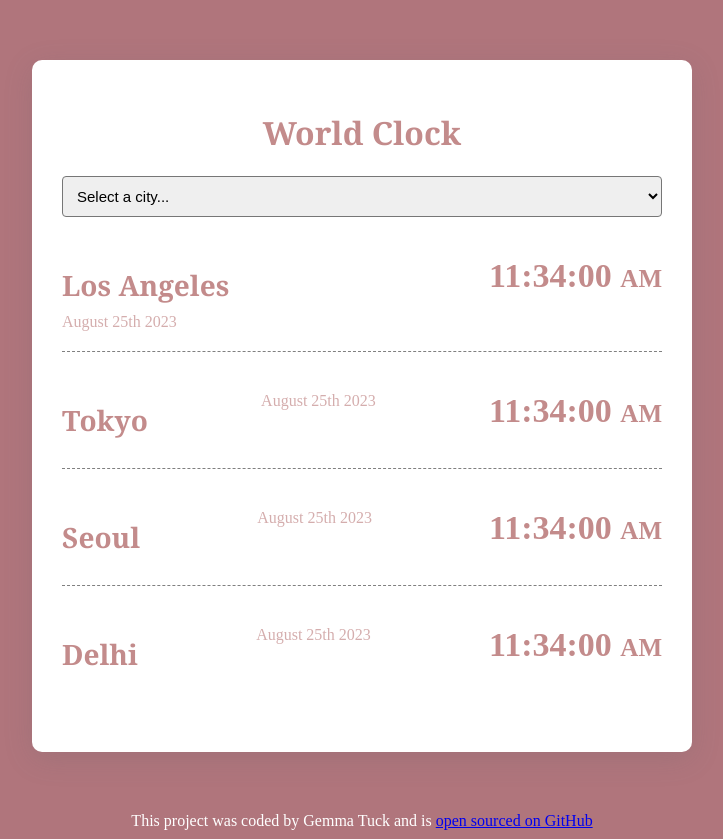
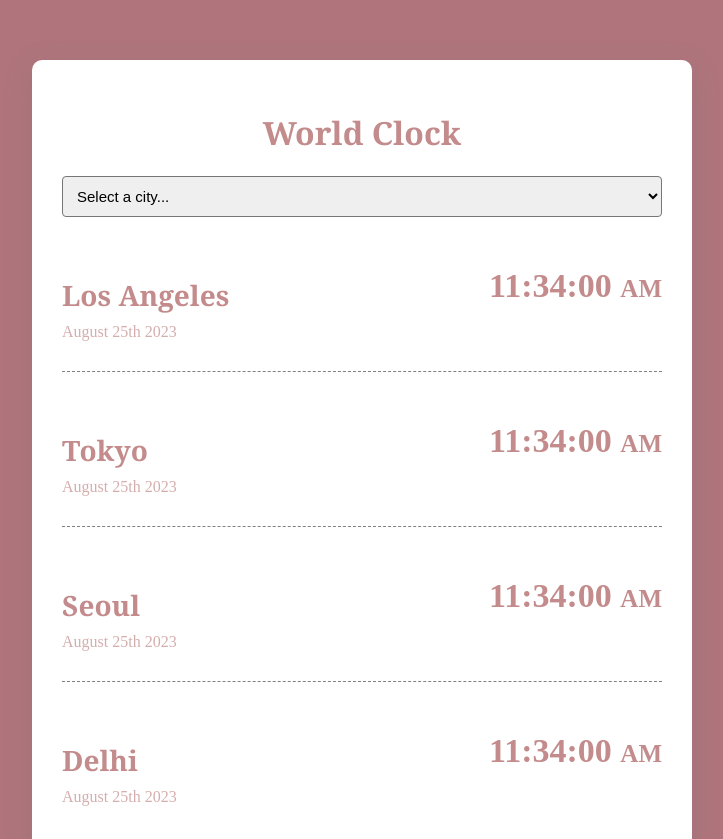
Before and after one commit to TuckGem/World-Clock, a plain HTML site: page index.html in a window 1280 px wide. Shown: the top 839 px of the page, without its empty margins (278-1001 px from the left). Drawn offline with Linux system fonts and the light colour scheme.

Commit message:
updates to div

```diff
--- a/index.html
+++ b/index.html
@@ -30,24 +30,30 @@
         </div>
       </div>
       <div class="city">
+        <div>
           <h2>Tokyo</h2>
           <div class="date">August 25th 2023</div>
+        </div>
         <div class="time">
           11:34:00
           <small>AM</small>
         </div>
       </div>
       <div class="city">
+        <div>
           <h2>Seoul</h2>
           <div class="date">August 25th 2023</div>
+        </div>
         <div class="time">
           11:34:00
           <small>AM</small>
         </div>
       </div>
       <div class="city">
+        <div>
           <h2>Delhi</h2>
           <div class="date">August 25th 2023</div>
+        </div>
         <div class="time">
           11:34:00
           <small>AM</small>
--- a/style.css
+++ b/style.css
@@ -1,5 +1,25 @@
 body {
   background-color: #b0757c;
+}
+
+h1 {
+  text-align: center;
+  font-family: Cambria, Cochin, Georgia, Times, "Times New Roman", serif;
+}
+
+h2 {
+  margin: 0;
+  line-height: 2;
+  font-size: 28px;
+  font-family: Cambria, Cochin, Georgia, Times, "Times New Roman", serif;
+}
+
+select {
+  display: block;
+  width: 100%;
+  border-radius: 4px;
+  padding: 10px;
+  font-size: 15px;
 }
 .contianer {
   max-width: 600px;
@@ -15,19 +35,12 @@ body {
   display: flex;
   justify-content: space-between;
   margin: 20px 0;
-  padding: 20px 0;
+  padding: 30px 0;
   border-bottom: 1px dashed grey;
 }
 
 .city:last-child {
   border: none;
-}
-
-h2 {
-  margin: 0;
-  line-height: 2;
-  font-size: 28px;
-  font-family: Cambria, Cochin, Georgia, Times, "Times New Roman", serif;
 }
 
 .date {
@@ -45,18 +58,6 @@ h2 {
   line-height: 30px;
 }
 
-select {
-  display: block;
-  width: 100%;
-  border-radius: 4px;
-  padding: 10px;
-  font-size: 15px;
-}
-h1 {
-  text-align: center;
-  font-family: Cambria, Cochin, Georgia, Times, "Times New Roman", serif;
-}
-
 footer {
   text-align: center;
   color: white;
```
Lines whose indentation alone changed are shown as unchanged.
